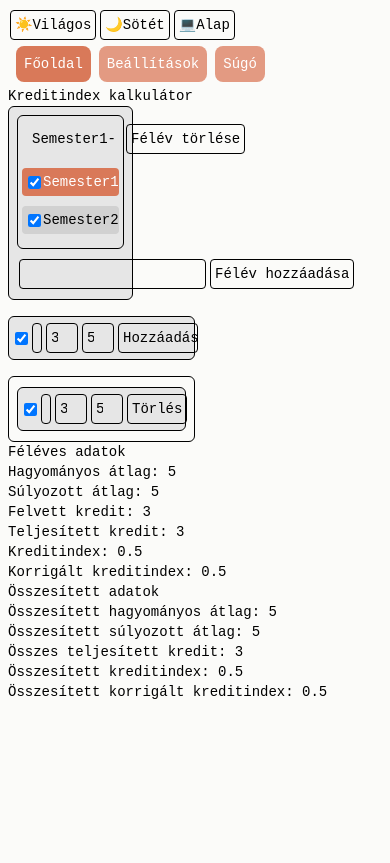
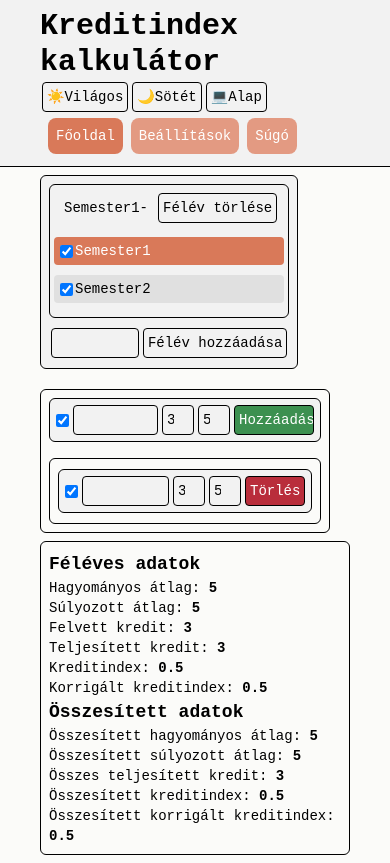
Before and after one commit to janosnagygyorgy/kredit-v2, a React (Vite) app: page /home in a window 390 px wide. Both pictures are taken after a click on the button "Hozzáadás". Built offline with nearby package versions, Linux system fonts and the light colour scheme.

Commit message:
Improve responsiveness and colors

```diff
--- a/src/App.tsx
+++ b/src/App.tsx
@@ -65,9 +65,12 @@ function App() {
 
   return (
     <div>
-      <ThemeSelector setTheme={setTheme} />
-      <Navbar />
-      <div>
+      <div className="px-10 py-2 bg-shadow border-b-1">
+        <h1>Kreditindex kalkulátor</h1>
+        <ThemeSelector setTheme={setTheme} />
+        <Navbar />
+      </div>
+      <div className="px-10 py-2 bg-background">
         <Routes>
           <Route
             path="/Home"
--- a/src/index.css
+++ b/src/index.css
@@ -10,10 +10,12 @@
   --color-link-text: hsl(0, 0%, 100%);
   --color-link-background: hsl(15, 63%, 70%);
 
-  --color-shadow: hsl(0, 0%, 90%);
-  --color-shadow-highlight: hsl(0, 0%, 82%);
+  --color-shadow: hsl(0, 0%, 95%);
+  --color-highlight: hsl(0, 0%, 88%);
 
-  /* --font-sans: "Segoe UI" */
+  --color-success: hsl(134, 41%, 40%);
+  --color-warning: hsl(354, 61%, 45%);
+
   --font-mono: monospace;
 }
 
@@ -23,22 +25,34 @@ body {
 }
 
 body {
-  @apply p-2 bg-background text-text font-mono text-sm tabular-nums;
+  @apply p-0 bg-background text-text font-mono text-sm tabular-nums;
 
   @variant dark {
-    --color-background: hsl(0, 0%, 14%);
+    --color-background: hsl(0, 0%, 18%);
     --color-text: hsl(0, 0%, 83%);
     --color-primary: hsl(15, 63%, 40%);
 
-    --color-shadow: hsl(0, 0%, 18%);
-    --color-shadow-highlight: hsl(0, 0%, 21%);
+    --color-link-background: hsl(15, 63%, 60%);
 
-    --color-link-background: hsl(15, 63%, 60%);
+    --color-shadow: hsl(0, 0%, 14%);
+    --color-highlight: hsl(0, 0%, 21%);
   }
 }
 
 body:not(.no-transition) {
   @apply transition-colors duration-400;
+}
+
+h1 {
+  @apply text-3xl font-bold;
+}
+
+h2 {
+  @apply text-lg font-bold;
+}
+
+h3 {
+  @apply font-bold;
 }
 
 input {
--- a/src/pages/home/Home.tsx
+++ b/src/pages/home/Home.tsx
@@ -133,7 +133,6 @@ function Home({
 
   return (
     <>
-      <h1>Kreditindex kalkulátor</h1>
       <SemesterSelect
         options={data.map((s) => s)}
         selectedSemester={selectedSemester}
@@ -143,6 +142,7 @@ function Home({
         onDeleteSemester={deleteSemester}
         onMoveSemester={moveSemester}
       />
+      <div className="flex flex-wrap mt-5">
         <SubjectList
           subjects={subjects}
           onAddSubject={addSubject}
@@ -151,6 +151,7 @@ function Home({
           onMoveSubject={moveSubject}
         />
         <StatisticsDisplay calculatorService={calculatorService} />
+      </div>
     </>
   );
 }
--- a/src/pages/home/components/SemesterSelect.tsx
+++ b/src/pages/home/components/SemesterSelect.tsx
@@ -30,9 +30,9 @@ function SemesterSelect({
   }
 
   return (
-    <div className="w-1/3 p-2 border-1 border-solid rounded-md bg-shadow">
+    <div className="w-5/6 max-w-lg p-2 border-1 border-solid rounded-md bg-shadow">
       <div className="mb-2 p-1 border-1 border-solid rounded-md">
-        <div className="flex items-center p-0.5 rounded-sm select-none">
+        <div className="flex flex-wrap items-center p-0.5 rounded-sm select-none">
           <div
             className="mx-2 cursor-pointer"
             onClick={() => setActive(() => !active)}
@@ -65,7 +65,7 @@ function SemesterSelect({
                         className={`flex items-center p-1 rounded-sm cursor-pointer active:cursor-grabbing ${
                           option.name === selectedSemester
                             ? "bg-primary text-link-text"
-                            : "bg-shadow-highlight"
+                            : "bg-highlight"
                         }`}
                       >
                         <input
@@ -85,7 +85,7 @@ function SemesterSelect({
         </div>
       </div>
       <div className="flex items-center m-0 p-0">
-        <input type="text" ref={addSemesterInput} />
+        <input type="text" className="w-full" ref={addSemesterInput} />
         <input
           type="button"
           value="Félév hozzáadása"
--- a/src/pages/home/components/StatisticsDisplay.tsx
+++ b/src/pages/home/components/StatisticsDisplay.tsx
@@ -6,29 +6,30 @@ interface StatisticsDisplayProps {
 
 function StatisticsDisplay({ calculatorService }: StatisticsDisplayProps) {
   return (
-    <>
+    <div>
+      <div className="border-1 border-solid rounded-md p-2">
         <h2>Féléves adatok</h2>
         {calculatorService.config["semesterStatistics"].map((item) => {
           return (
             item.enabled && (
               <div key={item.key}>
-              {item.text}: {item.method()}
+                {item.text}: <b>{item.method()}</b>
               </div>
             )
           );
         })}
-
         <h2>Összesített adatok</h2>
         {calculatorService.config["cumulatedStatistics"].map((item) => {
           return (
             item.enabled && (
               <div key={item.key}>
-              {item.text}: {item.method()}
+                {item.text}: <b>{item.method()}</b>
               </div>
             )
           );
         })}
-    </>
+      </div>
+    </div>
   );
 }
 
--- a/src/pages/home/components/SubjectList/SubjectList.tsx
+++ b/src/pages/home/components/SubjectList/SubjectList.tsx
@@ -20,7 +20,7 @@ function SubjectList({
   onMoveSubject,
 }: SubjectListProps) {
   return (
-    <div className="w-1/2">
+    <div className="w-2xl mb-2 mr-5 p-2 border-1 border-solid rounded-md">
       <SubjectListInput onAddSubject={onAddSubject} />
       <div className="px-2 py-0 border-solid border-1 rounded-md">
         <DragDropList
--- a/src/pages/home/components/SubjectList/SubjectListInput.tsx
+++ b/src/pages/home/components/SubjectList/SubjectListInput.tsx
@@ -13,7 +13,7 @@ function SubjectListInput({ onAddSubject }: SubjectListInputProps) {
   const [inputGrade, setInputGrade] = useState(5);
 
   return (
-    <div className="flex items-center p-1 my-4 border-solid border-1 rounded-md bg-shadow cursor-grab active:cursor-grabbing">
+    <div className="flex items-center p-1 mb-4 border-solid border-1 rounded-md bg-shadow cursor-grab active:cursor-grabbing">
       <input
         type="checkbox"
         checked={inputCompleted}
@@ -43,7 +43,7 @@ function SubjectListInput({ onAddSubject }: SubjectListInputProps) {
       <input
         type="button"
         value="Hozzáadás"
-        className="w-20"
+        className="w-20 bg-success text-white border-black"
         onClick={() => {
           onAddSubject({
             id: v4(),
--- a/src/pages/home/components/SubjectList/SubjectListItem.tsx
+++ b/src/pages/home/components/SubjectList/SubjectListItem.tsx
@@ -76,7 +76,7 @@ function SubjectListItem({
       <input
         type="button"
         value="Törlés"
-        className="w-15"
+        className="w-15 text-white border-black bg-warning"
         onClick={() => onDeleteSubject(subject.id)}
       />
     </div>
```
Lines whose indentation alone changed are shown as unchanged.
